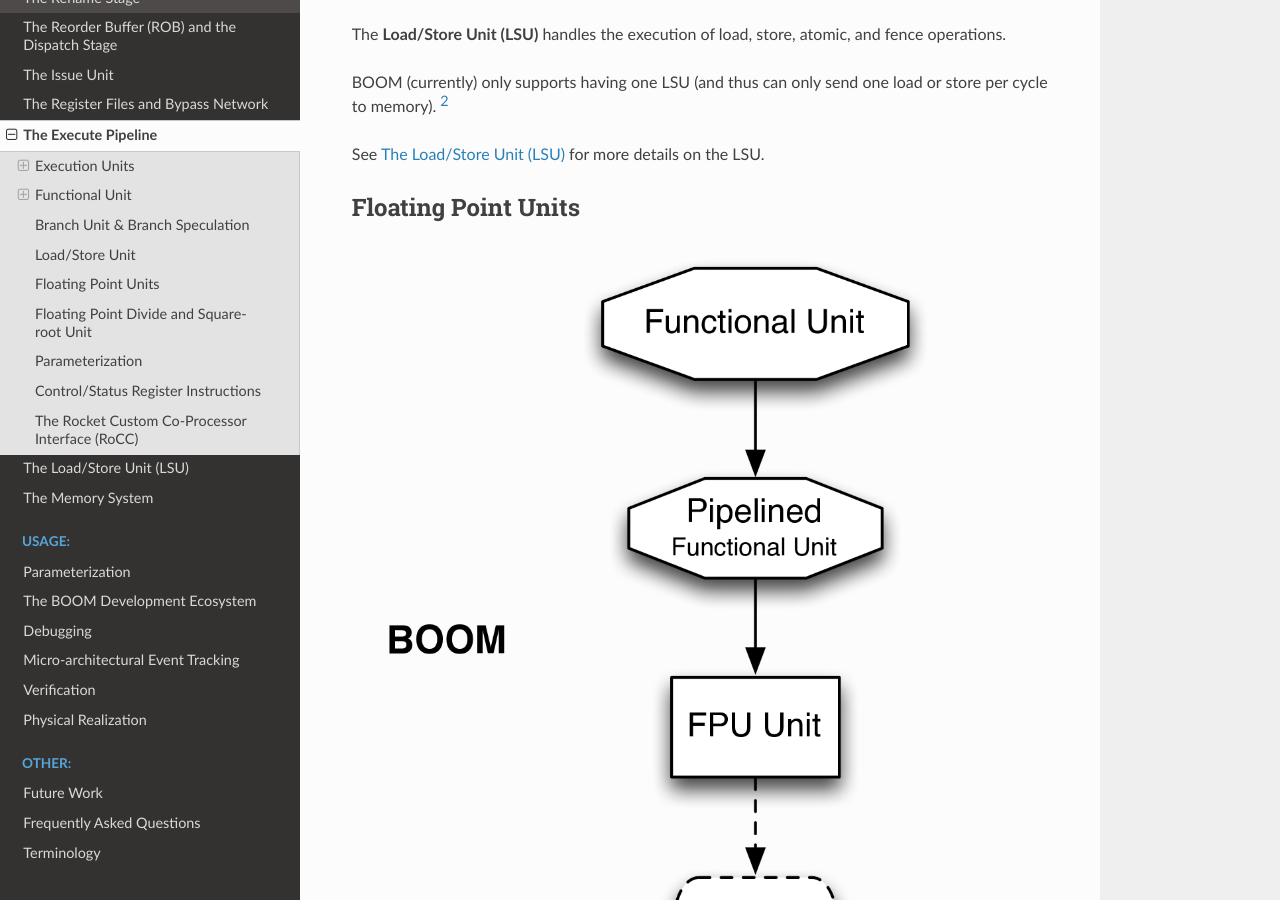
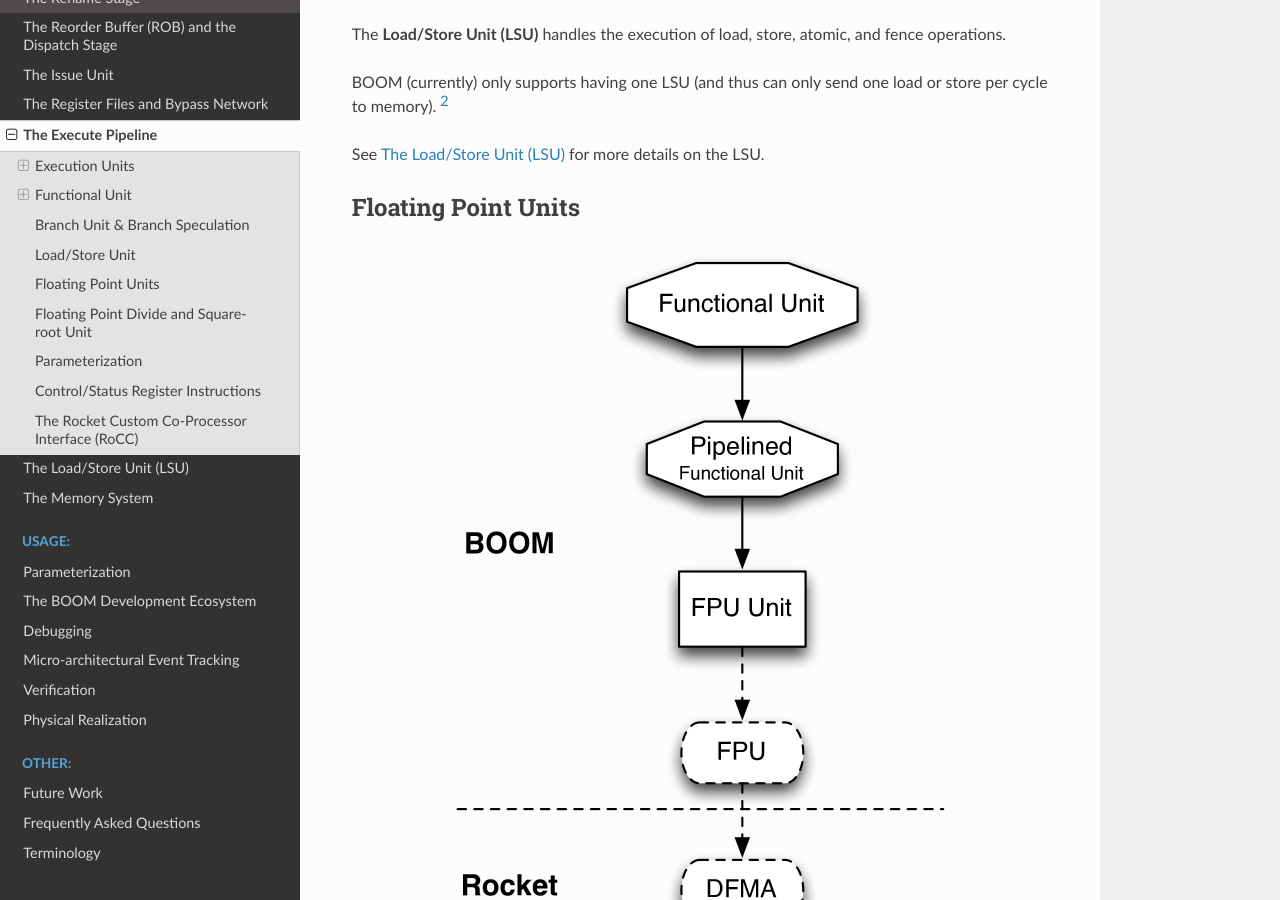
Before and after one commit to riscv-boom/riscv-boom, a Sphinx documentation site: the page built from docs/sections/execution-stages.rst, in a window 1280 px wide and 900 px high, scrolled down 4947 px. Built offline with Sphinx 7.4.7 and the Read the Docs theme 2.0.0, drawn with Linux system fonts in a browser that asks for light colours.

Commit message:
update image [ci skip]

```diff
--- a/docs/sections/execution-stages.rst
+++ b/docs/sections/execution-stages.rst
@@ -178,6 +178,8 @@
 
 .. _fp-fu:
 .. figure:: /figures/functional-unit-fpu.png
+    :scale: 25 %
+    :align: center
     :alt: Functional Unit for FPU
 
     The class hierarchy of the FPU is shown. The expert-written code is contained within
```
